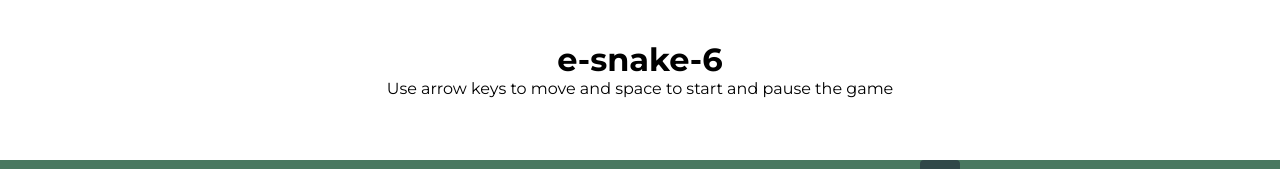
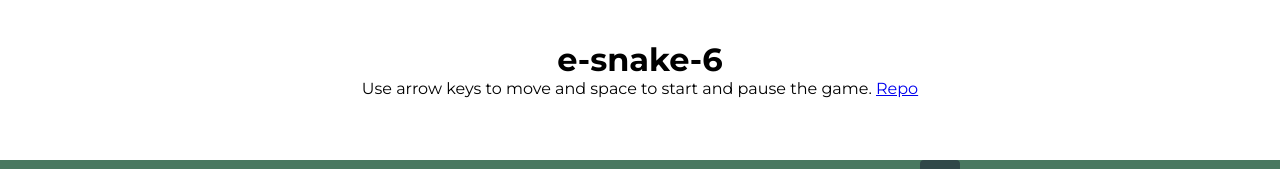
Before and after one commit to bdeglane/e-snake-6, a plain HTML site: page index.html in a window 1280 px wide. Shown: the top 169 px of the page. Drawn offline with Linux system fonts and the light colour scheme.

Commit message:
add link to repo

```diff
--- a/index.html
+++ b/index.html
@@ -9,7 +9,7 @@
 <body>
 <header>
     <h1>e-snake-6</h1>
-    <p>Use arrow keys to move and space to start and pause the game</p>
+    <p>Use arrow keys to move and space to start and pause the game. <a href="https://github.com/bdeglane/e-snake-6">Repo</a></p>
 </header>
 <div id="game">
 </div>
```
